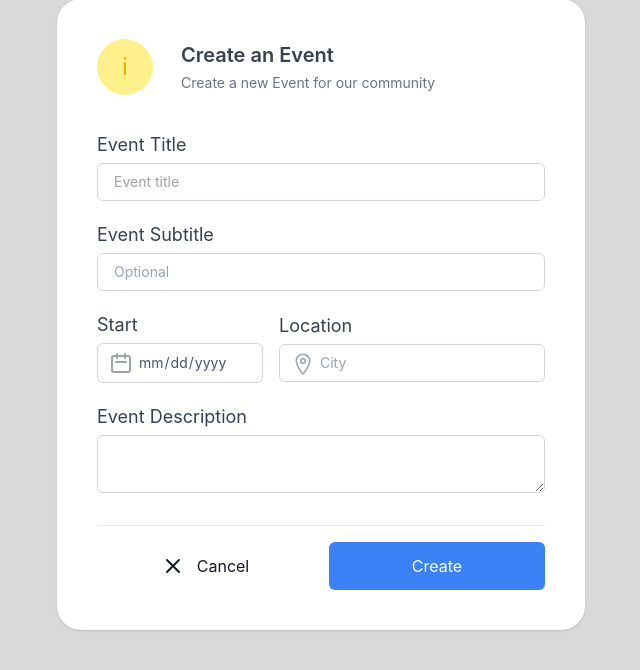
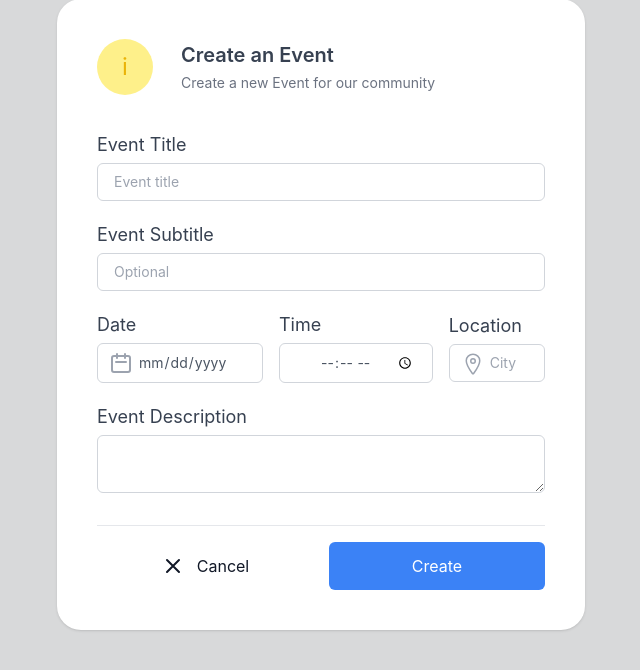
Before and after one commit to axy-moon/Sharity, a Django app: page /create_event/ in a window 1280 px wide. Shown: the part 93-763 px from the top of the page, without its empty margins (319-959 px from the left). Run offline with Django 4.2, Linux system fonts and the light colour scheme; some libraries are stand-ins or nearby versions.

Commit message:
create event time

```diff
--- a/community/home/templates/new_event.html
+++ b/community/home/templates/new_event.html
@@ -29,13 +29,17 @@
               </div>
               <div class="flex items-center space-x-4">
                 <div class="flex flex-col">
-                  <label class="leading-loose">Start</label>
+                  <label class="leading-loose">Date</label>
                   <div class="relative focus-within:text-gray-600 text-gray-400">
                     <input type="date" name="event-date" class="pr-4 pl-10 py-2 border focus:ring-gray-500 focus:border-gray-900 w-full sm:text-sm border-gray-300 rounded-md focus:outline-none text-gray-600" placeholder="25/02/2020">
                     <div class="absolute left-3 top-2">
                       <svg class="w-6 h-6" fill="none" stroke="currentColor" viewBox="0 0 24 24" xmlns="http://www.w3.org/2000/svg"><path stroke-linecap="round" stroke-linejoin="round" stroke-width="2" d="M8 7V3m8 4V3m-9 8h10M5 21h14a2 2 0 002-2V7a2 2 0 00-2-2H5a2 2 0 00-2 2v12a2 2 0 002 2z"></path></svg>
                     </div>
                   </div>
+                </div>
+                <div class="flex flex-col">
+                  <label class="leading-loose">Time</label>
+                  <input type="time" name="time" class="pr-4 pl-10 py-2 border focus:ring-gray-500 focus:border-gray-900 w-full sm:text-sm border-gray-300 rounded-md focus:outline-none text-gray-600" placeholder="time">
                 </div>
                 <div class="flex flex-col">
                   <label class="leading-loose">Location</label>
@@ -45,7 +49,10 @@
                       <svg xmlns="http://www.w3.org/2000/svg" class="ionicon w-6 h-6" viewBox="0 0 512 512"><path d="M256 48c-79.5 0-144 61.39-144 137 0 87 96 224.87 131.25 272.49a15.77 15.77 0 0025.5 0C304 409.89 400 272.07 400 185c0-75.61-64.5-137-144-137z" fill="none" stroke="currentColor" stroke-linecap="round" stroke-linejoin="round" stroke-width="32"/><circle cx="256" cy="192" r="48" fill="none" stroke="currentColor" stroke-linecap="round" stroke-linejoin="round" stroke-width="32"/></svg>                    </div>
                   </div>
                 </div>
+
               </div>
+
+
               <div class="flex flex-col">
                 <label class="leading-loose">Event Description</label>
                 <textarea name="event-description" class="px-4 py-2 border focus:ring-gray-500 focus:border-gray-900 w-full sm:text-sm border-gray-300 rounded-md focus:outline-none text-gray-600" placeholder="Optional"> </textarea>
```
Also changed, not shown: community/db.sqlite3, community/media/qrrenganathan1Test Event.png (added).
